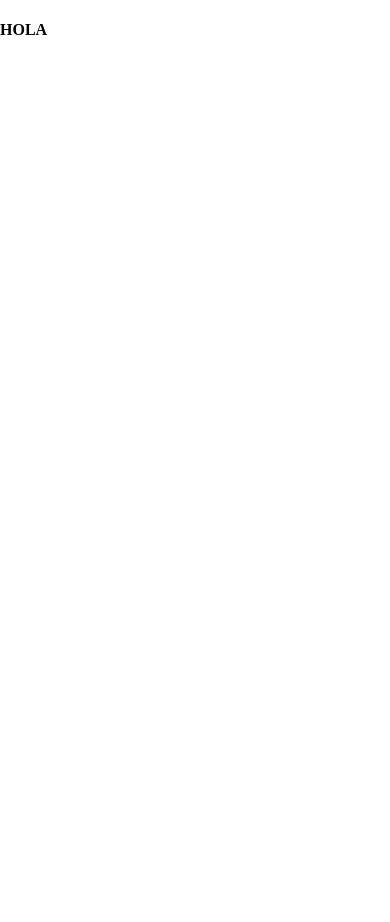
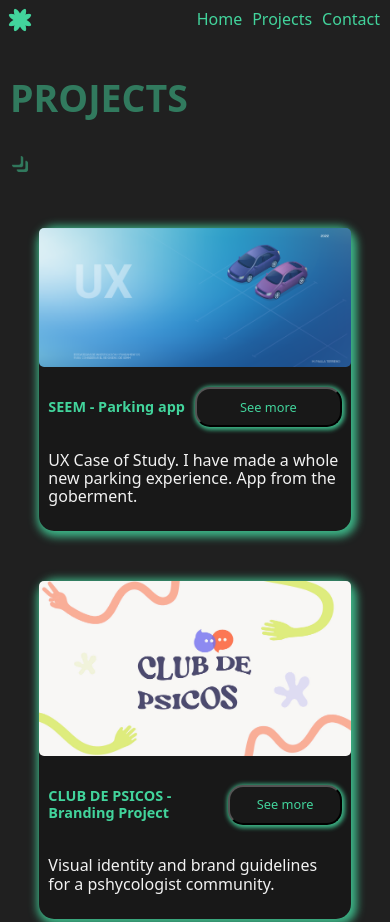
Before and after one commit to paulaterreno/portfolio, a plain HTML site: page views/projects.html in a window 390 px wide. Shown: the top 922 px of the page. Before the commit the page ends 844 px from the top, so only its background shows below. Drawn offline with Linux system fonts and the light colour scheme; files that its build step writes are made by us from their sources.

Commit message:
project view done, responsive finished

```diff
--- a/styles/index.css
+++ b/styles/index.css
@@ -7,9 +7,9 @@ body{
     background-color: #202020;
 }
 
-h1,h2,h5 {color:#42d49c ;}
+h1,h2,h5 {color:#42d49c; margin: 2;}
 
-h3,h4, p {color: #f2f2f2;}
+h3,h4, p {color: #f2f2f2; margin: 2;}
 
 
 .section-title {
@@ -190,7 +190,7 @@ h5 .my-work-title {
 }
 
 
-button {
+.button-portfolio {
     box-shadow: 1px 1px 4px 2px #42d49cd3;
     background-color: rgb(24, 24, 24);
     border-radius: 15px;
--- /dev/null
+++ b/styles/projects.css
@@ -0,0 +1,177 @@
+body{
+    font-family:system-ui, -apple-system, BlinkMacSystemFont, 'Segoe UI', Roboto, Oxygen, Ubuntu, Cantarell, 'Open Sans', 'Helvetica Neue', sans-serif;
+    margin: 0;
+    padding: 0;
+
+    background-color: #202020;
+}
+
+h1,h2,h5 {color:#42d49c; margin: 2; }
+
+h3,h4, p {color: #f2f2f2; margin: 2;}
+
+
+.section-title {
+    height: 50px;
+    width: 80%vw;
+    padding: 10px;
+    display: inline-block;
+    flex-direction:row;
+    font-size: 25px;
+    opacity: .5; /*efectos para titulos*/
+}
+
+/*---------HEADER NAV--------*/
+
+.header-container {
+    height: 30px;
+    width: 100vw;
+    /*position: static; agregar bckground color. ver
+    si hay q agregar otra propiedad para que quede
+    ADELANTE Y ESTATICO*/
+
+}
+
+nav {
+    display:flex ;
+    flex-direction: row;
+    justify-content: space-between;
+    margin: 5px;
+}
+
+.menu-container {
+    height: 20px;
+    margin: 0;
+    display: flex;
+    flex-direction: row;
+    justify-content: space-evenly;
+ }
+
+ li {
+    list-style: none;
+    padding: 5px;
+}
+
+
+a:link {color: #42d49c; text-decoration: none;}
+
+a:visited {color: #42d49c;}
+
+a:hover {color: #f2f2f2;}
+
+/*---------PROJECTS--------*/
+
+.project-container {
+    max-width: 80%;
+    margin: 50px auto 50px auto;  /*arriba derecha abajo izquierda*/
+    display: flex;
+    flex-wrap: wrap;
+    justify-content: space-around;
+    box-shadow: 2px 2px 8px 4px #42d49cd3;
+    background-color: rgb(24, 24, 24);
+    border-radius: 15px;
+
+}
+
+.project-content {
+    padding: 3%;
+}
+.button-portfolio {
+    box-shadow: 1px 1px 4px 2px #42d49cd3;
+    background-color: rgb(24, 24, 24);
+    border-radius: 15px;
+    text-align: center;
+    color: #f2f2f2;
+    height: 40px;
+    width: 50%;
+    font-size: 0.8em;
+    padding: 10px;
+    align-self: center;
+}
+
+.title-container {
+    display: flex;
+    flex-direction:row;
+    justify-content: space-between;
+}
+    .project-title {
+    font-weight: bold;
+    color: #42d49c;
+    font-size: 0.9em;
+}
+
+
+.card-project img {
+    width: 100%;
+    height: auto;
+    border-radius: 5px;
+}
+
+
+
+
+
+
+
+
+
+
+
+
+
+
+
+
+
+
+
+
+
+
+
+
+
+
+
+
+/*---------FOOTER------*/
+
+.footer-container {
+    height: 100px;
+    width: 100%vw;
+    margin-top: 100px;
+    display: flex;
+    flex-direction: column;
+    justify-content: center;
+    align-content: center;
+    background-image: url(../resources/PNG/pattern.png);
+}
+
+.info-container {
+    height: 60px;
+    display: flex;
+    flex-direction: row;
+    justify-content: space-between;
+    align-items: center;
+}
+.footer-msj {
+    color: #42d49c;
+    font-size: 20px;
+    width: 20px
+}
+
+ .footer-contact {
+    height: 20px;
+    width: auto;
+    display: flex;
+    flex-direction: row;
+    justify-content: space-around;
+    align-content: center;
+}
+
+.footer-contact p {
+    font-size: 9px;
+    color: #42d49c;
+    text-align: center;
+    font-weight: bold;
+}
--- a/views/projects.html
+++ b/views/projects.html
@@ -3,11 +3,105 @@
 <head>
     <meta charset="UTF-8">
     <meta name="viewport" content="width=device-width, initial-scale=1.0">
+    <link rel="stylesheet" href="/styles/projects.css">
     <link rel="stylesheet" href="../css/normalizer.css">
-    <title>Document</title>
+    <link rel="preconnect" href="https://fonts.googleapis.com">
+    <link rel="preconnect" href="https://fonts.gstatic.com" crossorigin>
+<link href="https://fonts.googleapis.com/css2?family=Raleway:ital,wght@0,100..900;1,100..900&display=swap" rel="stylesheet">
+<title>Paula Terreno | Portfolio </title>
 </head>
+<header class="header-container">
+    <!-- <img src="./resources/PNG/symbol3.png" alt="symbol"> -->
+    <nav>
+        <img src="../resources/PNG/symbol3.png" alt="symbol" height="30px">
+        <ul class="menu-container">
+            <li><a href="index.html">Home</a></li>
+            <li><a href="./views/projects.html">Projects</a></li>
+            <li><a href="./views/contact.html">Contact</a></li>
+        </ul>
+     </nav>
+</header>
 <body>
-<h4>HOLA</h4>
+    <main>
+    <div class="section-title">
+        <h2>PROJECTS</h2>
+        <img src="/resources/PNG/symbol2.png" alt="icon" width="20px">
+    </div>
+<section>
+<div class="project-container">
+    <div class="card-project">
+       <img src="/resources/Projects/UX COVER.png" alt="ux ui cover">
+       <div class="project-content">
+            <div class="title-container">
+            <h4 class="project-title">SEEM  -  Parking app</h4>
+            <button class="button-portfolio">
+                <a href="https://www.behance.net/pauterreno">See more</a> <!--Subir a behance y cambiar link-->
+            </button>
+            </div>
+            <p class="project-description">UX Case of Study. I have made a whole new parking experience.
+            App from the goberment.
+            </p>
+        </div>
+    </div>
+</div>
+<div class="project-container">
+    <div class="card-project">
+       <img src="/resources/Projects/CB-01.jpg" alt="club de psicos cover">
+       <div class="project-content">
+            <div class="title-container">
+            <h4 class="project-title">CLUB DE PSICOS - Branding Project</h4>
+            <button class="button-portfolio">
+                <a href="https://www.behance.net/gallery/210218633/Club-de-Psicos">See more</a>
+            </button>
+            </div>
+            <p class="project-description"> Visual identity and brand guidelines for a pshycologist community.
+            </p>
+        </div>
+    </div>
+</div>
+<div class="project-container">
+    <div class="card-project">
+       <img src="/resources/Projects/sabii.jpg" alt="sabi cover">
+       <div class="project-content">
+        <div class="title-container">
+            <h4 class="project-title">SABI - Branding Project</h4>
+            <button class="button-portfolio">
+                <a href="https://www.behance.net/gallery/210219159/Sabi-Consultora-de-Negocios">See more</a>
+            </button>
+        </div>
+            <p class="project-description"> Visual identity and brand guidelines for a bussines consultant.
+            </p>
+        </div>
+    </div>
+</div>
+<div class="project-container">
+    <div class="card-project">
+       <img src="/resources/Projects/sartoriale.jpg" alt="sartoriale cove">
+       <div class="project-content">
+        <div class="title-container">
+            <h4 class="project-title">SARTORIALE - Branding Project</h4>
+            <button class="button-portfolio">
+                <a href="https://www.behance.net/gallery/210223211/Sartoriale">See more</a>
+            </button>
+        </div>
+            <p class="project-description"> Visual identity and brand guidelines for men's tailoring brand.
+            </p>
+        </div>
+    </div>
+</div>
+</section>
+</main>
+<footer class="footer-container">
+    <div class="info-container">
+        <div class="footer-msj"><h5>LETS WORK TOGHETER</h5></div>
+        <div class="footer-img"> <img src="../resources/PNG/symbol1.png" alt="happy face" height="80px"></div>
+    </div>
+    <div class="footer-contact">
+        <p>mpaulat.design@gmail.com </p>
+        <p>+54 3517603941  </p>
+        <p>Argentina,CBA.  </p>
+    </div>
+</footer>
 
 </body>
 </html>
```
Also changed, not shown: index.html (+1 -1 lines), styles/estilos.css (deleted, +0 -151 lines), resources/Projects/CB-01.jpg (added), resources/Projects/CB-06.jpg (added), resources/Projects/UX COVER.png (added), resources/Projects/sabii.jpg (added), resources/Projects/sartoriale.jpg (added), 3 other files.
